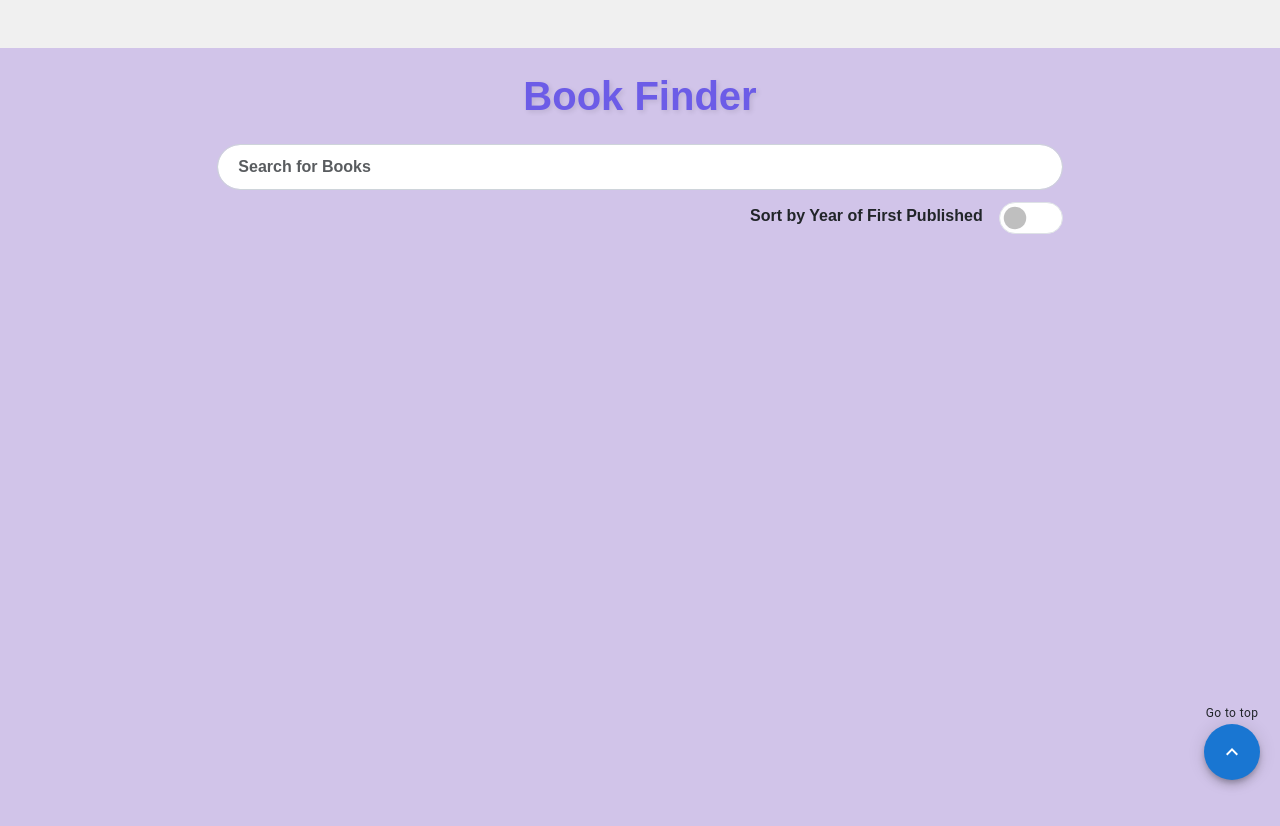
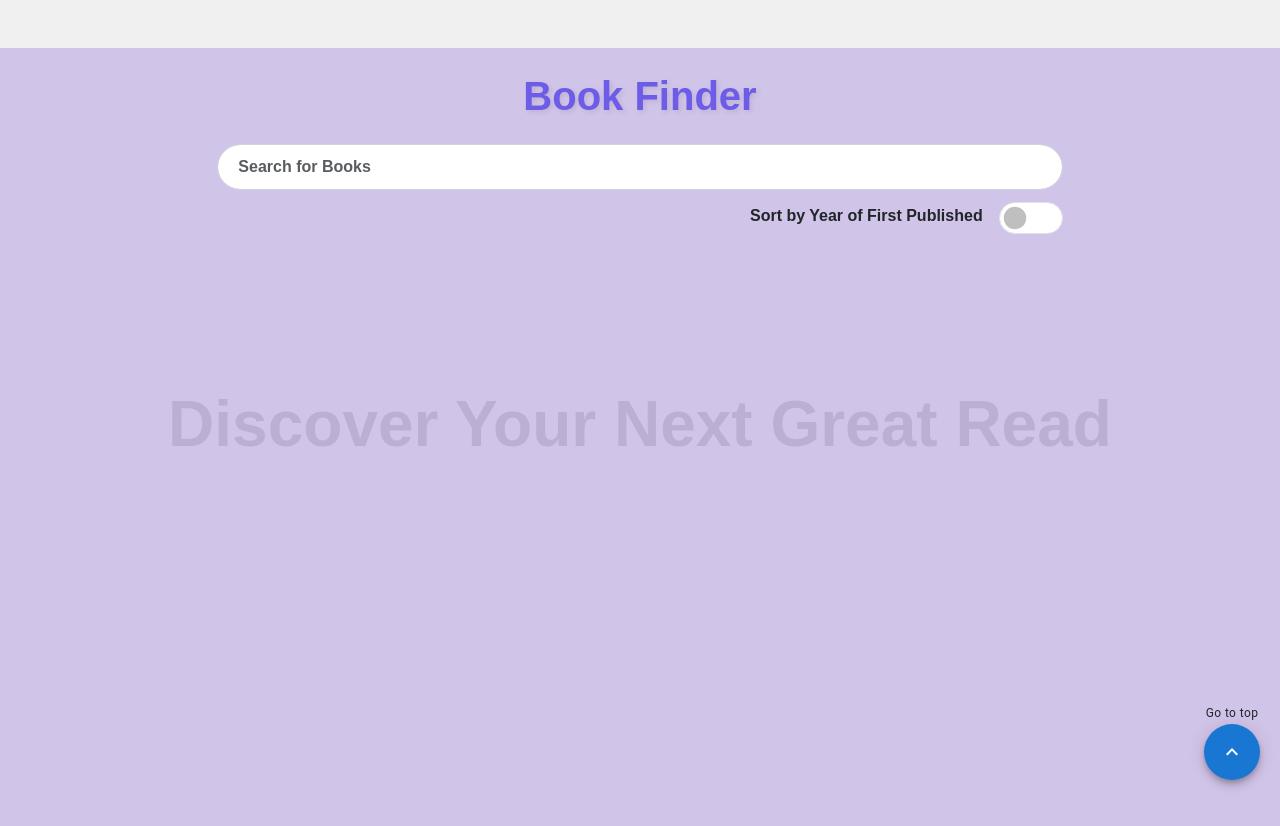
Before and after one commit to barathis98/book-finder, a React (Create React App) app in the folder book-find/: page / in a window 1280 px wide. Shown: the top 826 px of the page. Built offline with nearby package versions, Linux system fonts and the light colour scheme.

Commit message:
more aesthetics

```diff
--- a/book-find/src/components/BookFind/BookFind.css
+++ b/book-find/src/components/BookFind/BookFind.css
@@ -16,6 +16,8 @@ body {
   margin: 0 auto;
   padding: 20px;
 }
+
+
 
 .bg-light-purple {
   background-color: #d1c4e9;
@@ -87,3 +89,16 @@ body {
 .thick-spinner {
   animation: thick-spinner-border 1.5s linear infinite;
 }
+
+.background-text {
+  position: fixed;
+  top: 50%;
+  left: 50%;
+  transform: translate(-50%, -50%);
+  text-align: center;
+  color: rgba(0, 0, 0, 0.1);
+  font-size: 4rem;
+  font-weight: bold;
+  width: 100%;
+  z-index: 1;
+}
--- a/book-find/src/components/BookFind/BookFind.tsx
+++ b/book-find/src/components/BookFind/BookFind.tsx
@@ -92,15 +92,18 @@ const BookFind = (): React.ReactElement => {
 
   const handleTyping = (event: React.ChangeEvent<HTMLInputElement>) => {
     const searchTerm = event.target.value;
+     if (event.currentTarget.value === "") {
+      console.log("empty");
+      setBooks([]);
+      setInitialData([]);
+      setSortedBooks([]);
+      setNoResults(false);
+    }
     setQuery(searchTerm);
   };
 
   const handleKeyPress = (event: React.KeyboardEvent<HTMLInputElement>) => {
-    if (event.currentTarget.value === "") {
-      console.log("empty");
-      setBooks([]);
-      setNoResults(false);
-    }
+
     if (event.key === "Enter") {
       event.preventDefault();
       const searchTerm = event.currentTarget.value;
@@ -159,8 +162,8 @@ const BookFind = (): React.ReactElement => {
             </Col>
           </Row>
         </>
-      ) : (
-        books.length > 0 && (
+      ) :
+        books.length > 0 ? (
           <>
             <Container fluid>
               <Row className="mt-4">
@@ -171,6 +174,11 @@ const BookFind = (): React.ReactElement => {
             </Container>
           </>
         )
+       : (
+        <div className="text-center mt-4 background-text"
+        >
+          Discover Your Next Great Read
+        </div>
       )}
       <ScrollToTopButton />
     </div>
--- a/book-find/src/components/BookTable/BookTable.css
+++ b/book-find/src/components/BookTable/BookTable.css
@@ -35,7 +35,8 @@
 
 .custom-table th.title-col,
 .custom-table td.title-col {
-    width: 20%;
+    width: 30%;
+    /* Increased from 20% to 30% */
 }
 
 .custom-table th.authors-col,
@@ -45,7 +46,8 @@
 
 .custom-table th.year-col,
 .custom-table td.year-col {
-    width: 15%;
+    width: 10%;
+    /* Decreased from 15% to 10% */
 }
 
 .custom-table th.isbn-col,
@@ -60,5 +62,5 @@
 
 .custom-table th:last-child,
 .custom-table td:last-child {
-    width: calc(10% - 17px);
+    width: calc(5% - 17px);
 }
```
